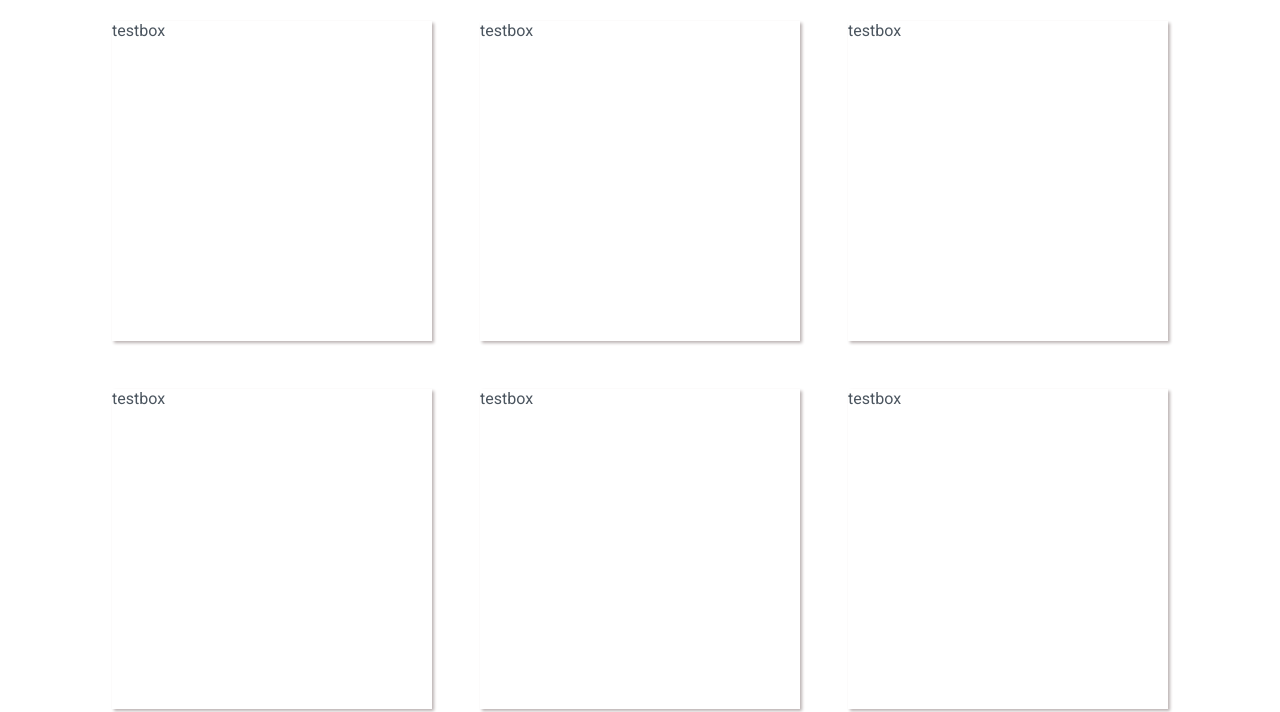
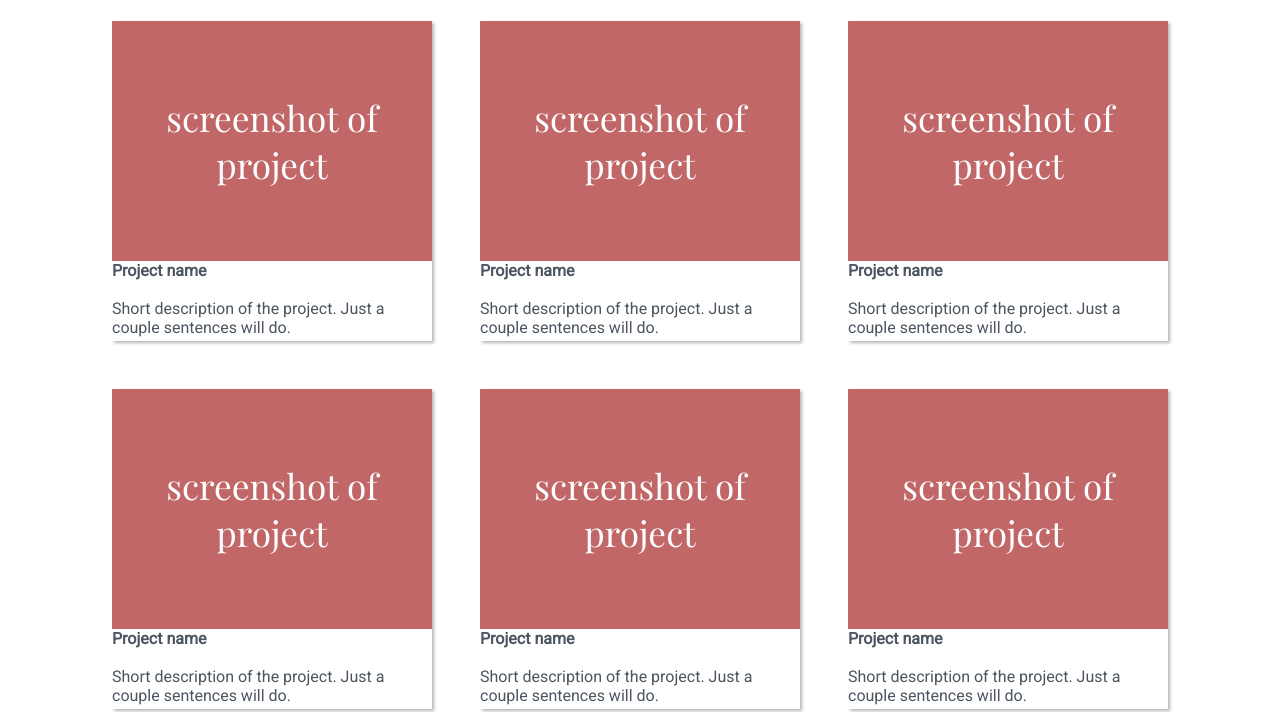
Before and after one commit to hankfontaine/Portfolio-Project, a plain HTML site: page index.html in a window 1280 px wide. Shown: the part 712-1424 px from the top of the page. Drawn offline with nearby package versions, Linux system fonts and the light colour scheme.

Commit message:
started on project previews

```diff
--- a/main.js
+++ b/main.js
@@ -89,10 +89,42 @@ projectList.classList.add('project-list');
 mainContainer.appendChild(projectList);
 
 for (let i = 0; i < 6; i++) {
-	let div = document.createElement('li');
-	div.classList.add('project-container');
-	div.append('testbox');
-	projectList.appendChild(div);
+	let project = document.createElement('li');
+	project.classList.add('project-container');
+	projectList.appendChild(project);
+
+	const projectScreenshot = document.createElement('div');
+	projectScreenshot.classList.add('project-screenshot');
+	projectScreenshot.append('screenshot of project');
+	project.appendChild(projectScreenshot);
+
+	const projectHeader = document.createElement('div');
+	projectHeader.classList.add('project-header');
+	project.appendChild(projectHeader);
+
+	const projectTitle = document.createElement('h4');
+	projectTitle.append('Project name');
+	projectHeader.appendChild(projectTitle);
+
+	const projectGithub = document.createElement('a');
+	projectGithub.setAttribute('href', 'https://github.com/hankfontaine/');
+	projectGithub.setAttribute('target', '_blank');
+	projectGithub.classList.add('about-me-svg');
+	projectGithub.classList.add('about-me-github');
+	projectHeader.appendChild(projectGithub);
+
+	const projectLive = document.createElement('a');
+	projectLive.setAttribute('href', 'https://github.com/hankfontaine/');
+	projectLive.setAttribute('target', '_blank');
+	projectLive.classList.add('about-me-svg');
+	projectLive.classList.add('about-me-github');
+	projectHeader.appendChild(projectLive);
+
+	const projectDesc = document.createElement('div');
+	projectDesc.append(
+		'Short description of the project.  Just a couple sentences will do.'
+	);
+	project.appendChild(projectDesc);
 }
 
 /////////////////////////////////////////////////////////////
--- a/style.css
+++ b/style.css
@@ -115,6 +115,16 @@ main {
     justify-content: center;
 }
 
+.main-container {
+    padding: 10px;
+    margin: 2vh;
+    display: flex;
+    flex-direction: column;
+    align-items: center;
+}
+
+/* PROJECT PREVIEWS */
+
 .project-container {
     box-sizing: border-box;
     margin: 3vh;
@@ -123,12 +133,16 @@ main {
     box-shadow: 2px 2px 3px rgb(187, 179, 179);
 }
 
-.main-container {
-    padding: 10px;
-    margin: 2vh;
+.project-screenshot {
+    font-family: 'Playfair Display', serif;
+    height: 30vh;
+    background-color: rgb(193, 103, 103);
+    color: white;
     display: flex;
-    flex-direction: column;
+    text-align: center;
     align-items: center;
+    flex-wrap: wrap;
+    font-size: 2.2em;
 }
 
 /* FOOTER */
```
